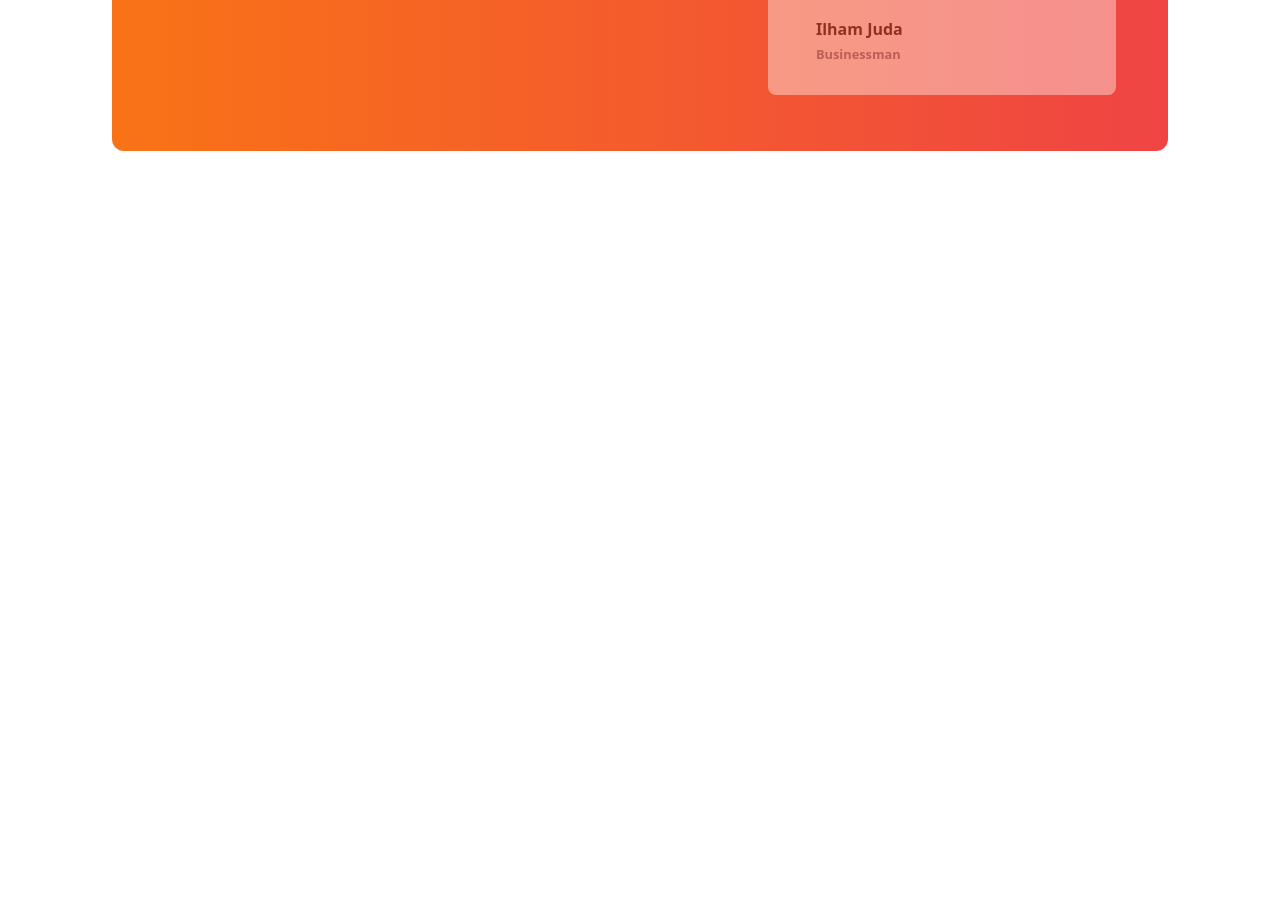
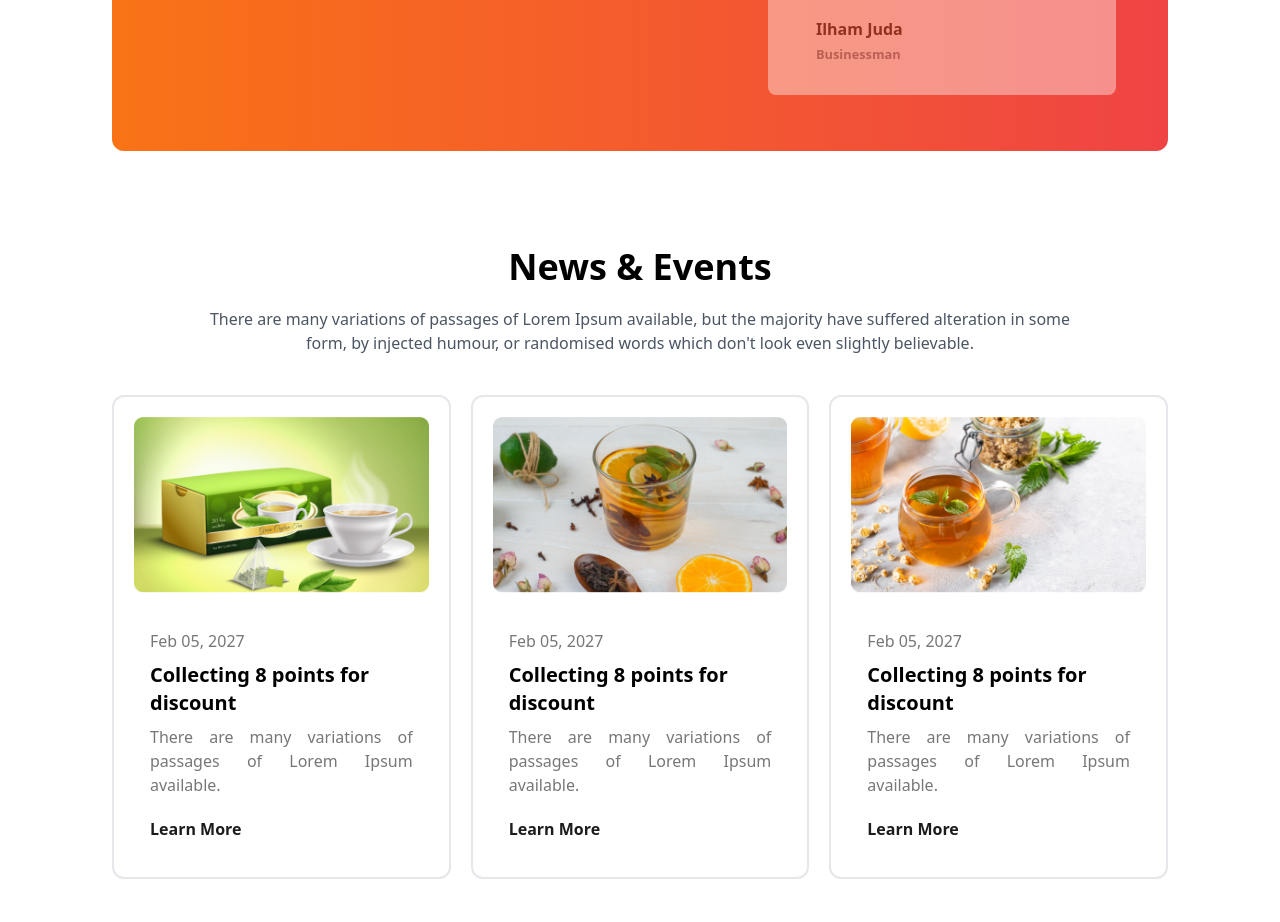
Before and after one commit to AlIfran64/Tea-House, a plain HTML site: page index.html in a window 1280 px wide. Shown: the part 2342-3264 px from the top of the page. Before the commit the page ends 2589 px from the top, so only its background shows below. Drawn offline with nearby package versions, Linux system fonts and the light colour scheme; a web font is replaced by a local one.

Commit message:
news section done

```diff
--- a/index.html
+++ b/index.html
@@ -283,6 +283,93 @@
           </div>
         </div>
       </section>
+
+      <!--News and Events-->
+      <section class="mb-24">
+        <div class="text-center">
+          <h1 class="text-3xl md:text-4xl font-bold mb-5">News & Events</h1>
+          <p class="text-gray-600 max-w-4xl mx-auto">
+            There are many variations of passages of Lorem Ipsum available, but
+            the majority have suffered alteration in some form, by injected
+            humour, or randomised words which don't look even slightly
+            believable.
+          </p>
+        </div>
+        <!--Box container-->
+        <div
+          class="grid grid-cols-1 md:grid-cols-2 lg:grid-cols-3 items-center gap-5 pt-10 pb-10"
+        >
+          <!--Box-1-->
+          <div class="p-5 border-2 rounded-xl">
+            <img
+              class="w-full mx-auto"
+              src="./images/news-1.png"
+              alt="news pic"
+            />
+            <div class="p-4">
+              <p class="font-base mt-5 text-[#777777]">Feb 05, 2027</p>
+              <h1 class="text-xl font-bold my-2">
+                Collecting 8 points for <br />
+                discount
+              </h1>
+              <p class="text-[#777777] font-base text-justify mb-5">
+                There are many variations of passages of Lorem Ipsum available.
+              </p>
+              <p>
+                <a class="text-[#1C1C1C] font-bold font-base" href=""
+                  >Learn More</a
+                >
+              </p>
+            </div>
+          </div>
+          <!--Box-2-->
+          <div class="p-5 border-2 rounded-xl">
+            <img
+              class="w-full mx-auto"
+              src="./images/news-2.png"
+              alt="news pic"
+            />
+            <div class="p-4">
+              <p class="font-base mt-5 text-[#777777]">Feb 05, 2027</p>
+              <h1 class="text-xl font-bold my-2">
+                Collecting 8 points for <br />
+                discount
+              </h1>
+              <p class="text-[#777777] font-base text-justify mb-5">
+                There are many variations of passages of Lorem Ipsum available.
+              </p>
+              <p>
+                <a class="text-[#1C1C1C] font-bold font-base" href=""
+                  >Learn More</a
+                >
+              </p>
+            </div>
+          </div>
+          <!--Box-3-->
+          <div class="p-5 border-2 rounded-xl">
+            <img
+              class="w-full mx-auto"
+              src="./images/news-3.png"
+              alt="news pic"
+            />
+            <div class="p-4">
+              <p class="font-base mt-5 text-[#777777]">Feb 05, 2027</p>
+              <h1 class="text-xl font-bold my-2">
+                Collecting 8 points for <br />
+                discount
+              </h1>
+              <p class="text-[#777777] font-base text-justify mb-5">
+                There are many variations of passages of Lorem Ipsum available.
+              </p>
+              <p>
+                <a class="text-[#1C1C1C] font-bold font-base" href=""
+                  >Learn More</a
+                >
+              </p>
+            </div>
+          </div>
+        </div>
+      </section>
     </main>
   </body>
 </html>
```
